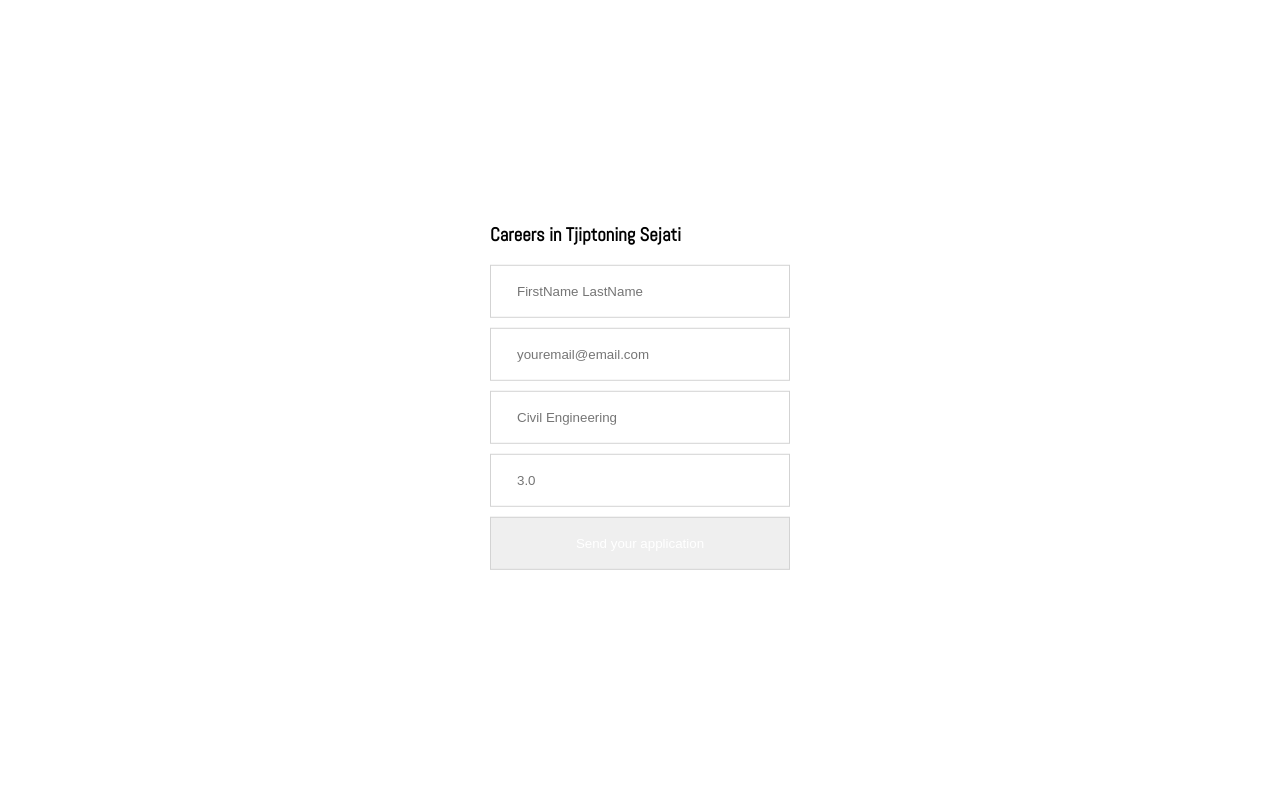
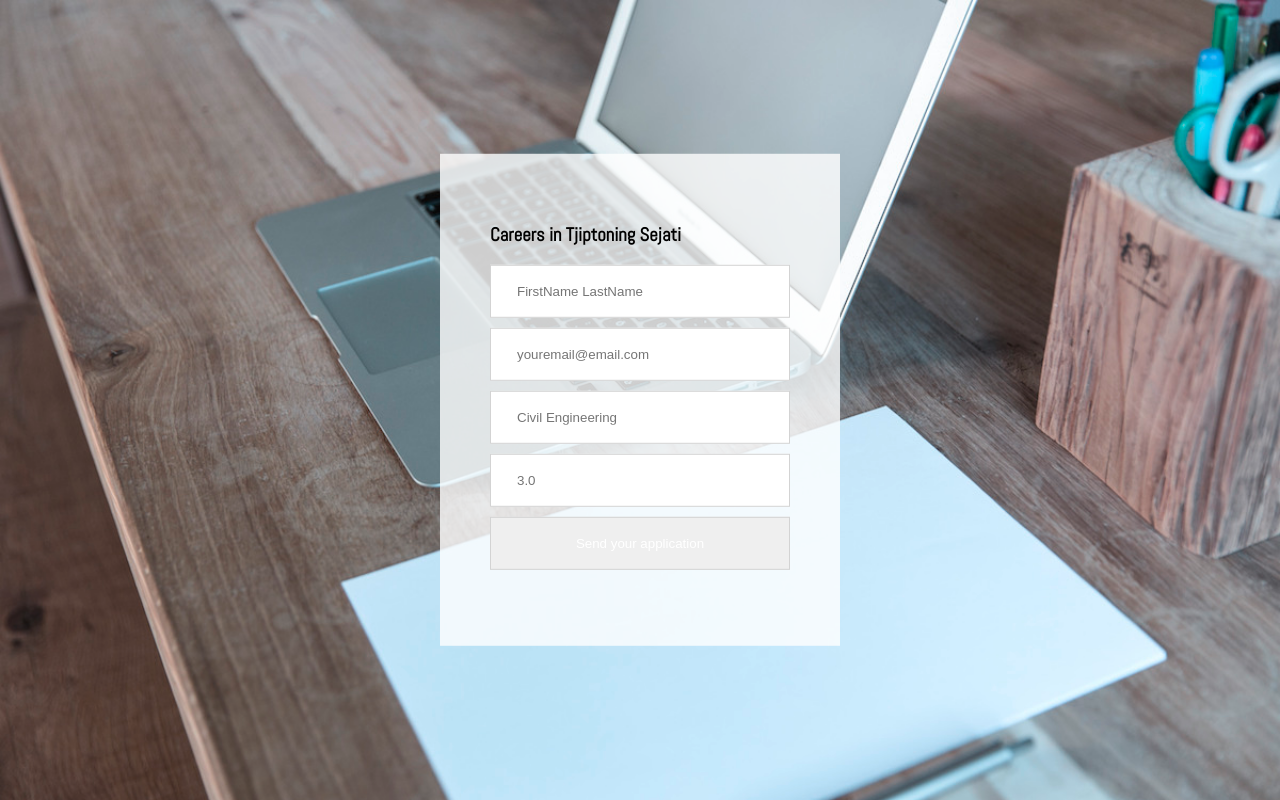
Before and after one commit to bernardusbilly/tjiptoning, a website: page career.html in a window 1280 px wide. Drawn offline with Linux system fonts and the light colour scheme.

Commit message:
Update career page

```diff
--- a/assets/sass/pages/career.scss
+++ b/assets/sass/pages/career.scss
@@ -1,7 +1,14 @@
 body.career {
+
+	background: url("../img/career.jpg");
+	background-size: cover;
+	background-position: top center;
+
 	.form-container {
 		display: inline-block;
 		position: absolute;
+		padding: 50px;
+		background: rgba(255,255,255,0.8);
 		top: 50%;
 		left: 50%;
 		transform: translate(-50%, -50%);
@@ -20,6 +27,7 @@
 				cursor: pointer;
 				color: white;
 				&:hover {
+					transition: border 0s;
 					background-color: grey;
 				}
 			}
```
Also changed, not shown: index.html (+1 -1 lines), assets/css/style.css, assets/css/style.min.css, 1 other file.
